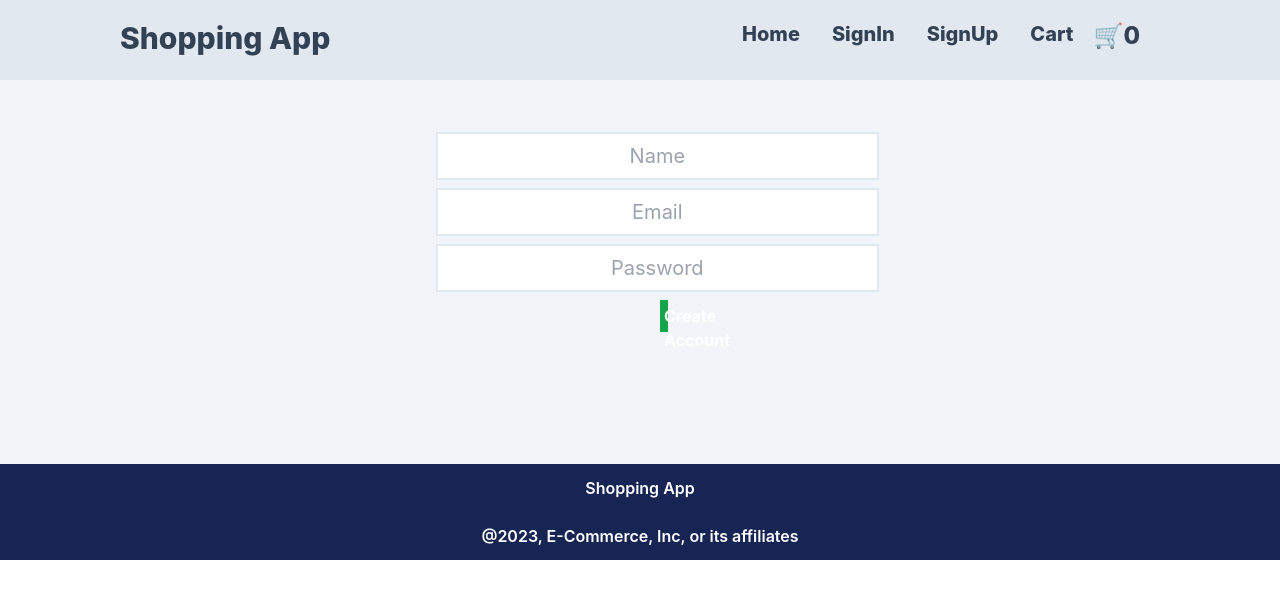
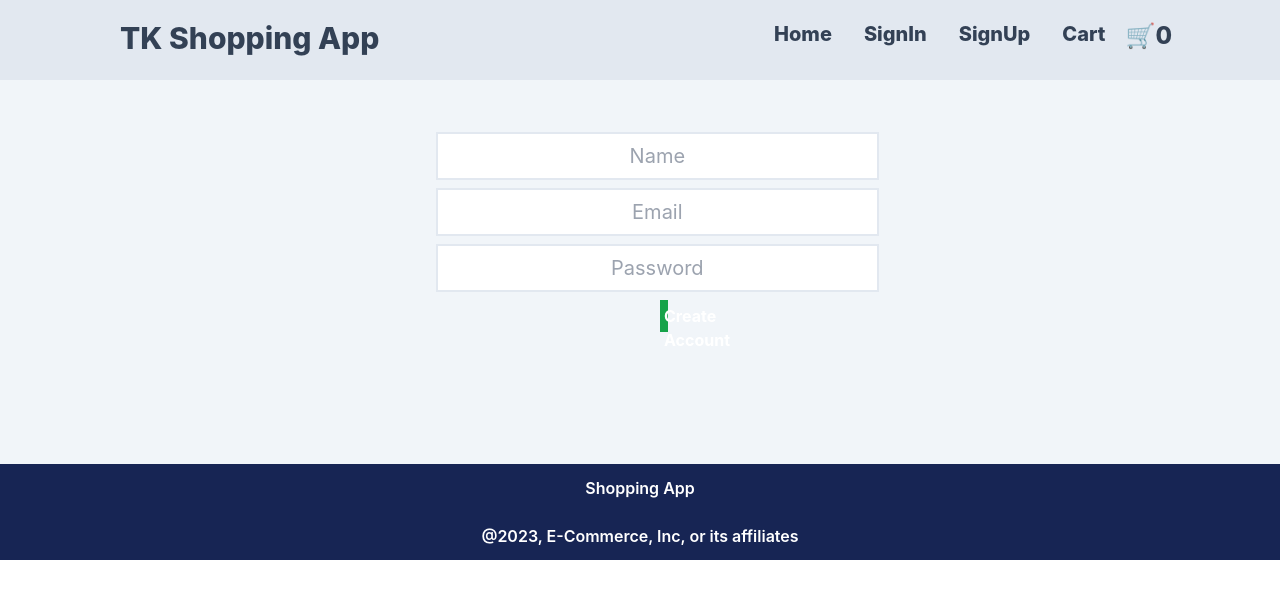
Before and after one commit to Tushar-Official/Redux-ShoppingPage, a React (Create React App) app: page /SignUp in a window 1280 px wide. Shown: the top 598 px of the page. Built offline with nearby package versions, Linux system fonts and the light colour scheme.

Commit message:
new features

```diff
--- a/src/Navbar.js
+++ b/src/Navbar.js
@@ -15,10 +15,10 @@ export const Navbar = () => {
     <div className=' flex w-screen  justify-between px-2 py-3  bg-slate-200 h-20 '>
 
     <div className='ml-28 py-2'>
-    <Link to="/"><h1 className='text-3xl font-extrabold text-slate-700 hover:text-sky-600'>Shopping App</h1></Link>
+    <Link to="/"><h1 className='text-3xl font-extrabold text-slate-700 hover:text-sky-600'> TK Shopping App</h1></Link>
     </div>
 
-    <div className='flex justify-around text-slate-700 py-2 mr-32'>
+    <div className='flex justify-around text-slate-700 py-2 mr-24'>
     <Link to="/" className='mx-4 font-extrabold text-xl hover:text-green-600'>Home</Link>
     <Link to="/LogIn" className='mx-4 font-extrabold text-xl hover:text-green-600'>SignIn</Link>
     <Link to="/SignUp" className='mx-4 font-extrabold text-xl hover:text-green-600'>SignUp</Link>
--- a/src/SignUp.js
+++ b/src/SignUp.js
@@ -1,5 +1,5 @@
 import React, { useRef } from 'react'
-
+import {toast} from "react-toastify"
 export const SignUp = () => {
 
     const name=useRef()
@@ -7,12 +7,17 @@ export const SignUp = () => {
     const password=useRef()
     const handleSubmit=()=>{
 
+      if(name.current.value ===""|| email.current.value===""|| password.current.value==="" ){
+        toast.error(`Please fill in the details `, { position: "bottom-left" });
+      }
+      else{
+        toast.success(`Welcome to Shopping App  ${name.current.value}`, { position: "bottom-left" });
         console.log(name.current.value,email.current.value,password.current.value)
         localStorage.setItem('name',name.current.value)
         localStorage.setItem('email',email.current.value)
         localStorage.setItem('password',password.current.value)
         localStorage.setItem('signUp',email.current.value)
-
+      }
     }
 
   return (
@@ -23,7 +28,8 @@ export const SignUp = () => {
     <input type="email" placeholder='Email' ref={email} className='text-center text-xl mt-8 r h-12 border-2 border-slate-200'/>
     <input type="password" placeholder='Password' ref={password} className='text-center text-xl mt-8 h-12  border-2 border-slate-200'/>
     <buttton
-    className="bg-green-600 text-white mx-56 mt-4 hover:bg-green-800  text-center h-8 p-1 text-base  font-bold cursor-pointer " onClick={handleSubmit}>Create Account</buttton>
+    className="bg-green-600 text-white mx-56 mt-4 hover:bg-green-800  text-center h-8 p-1 text-base  font-bold cursor-pointer "
+    onClick={handleSubmit}>Create Account</buttton>
     </form>
 
 
```
